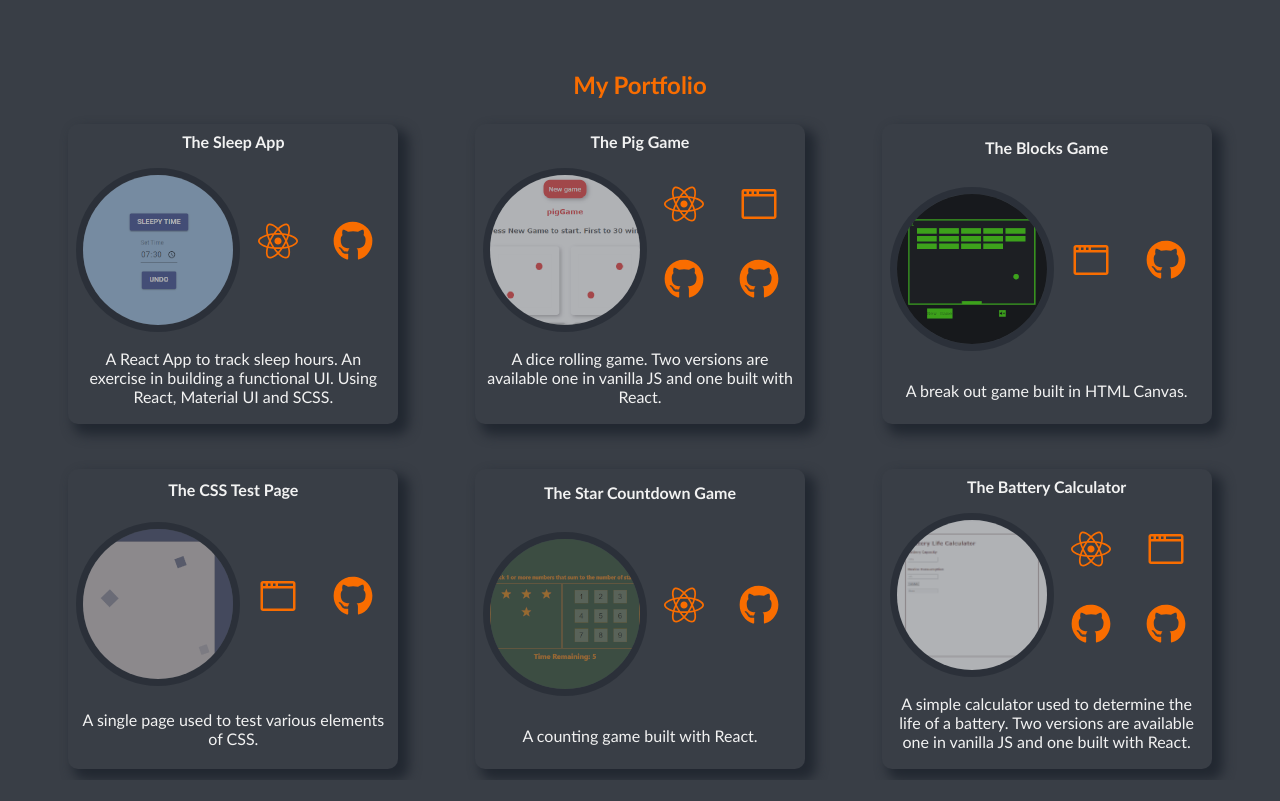
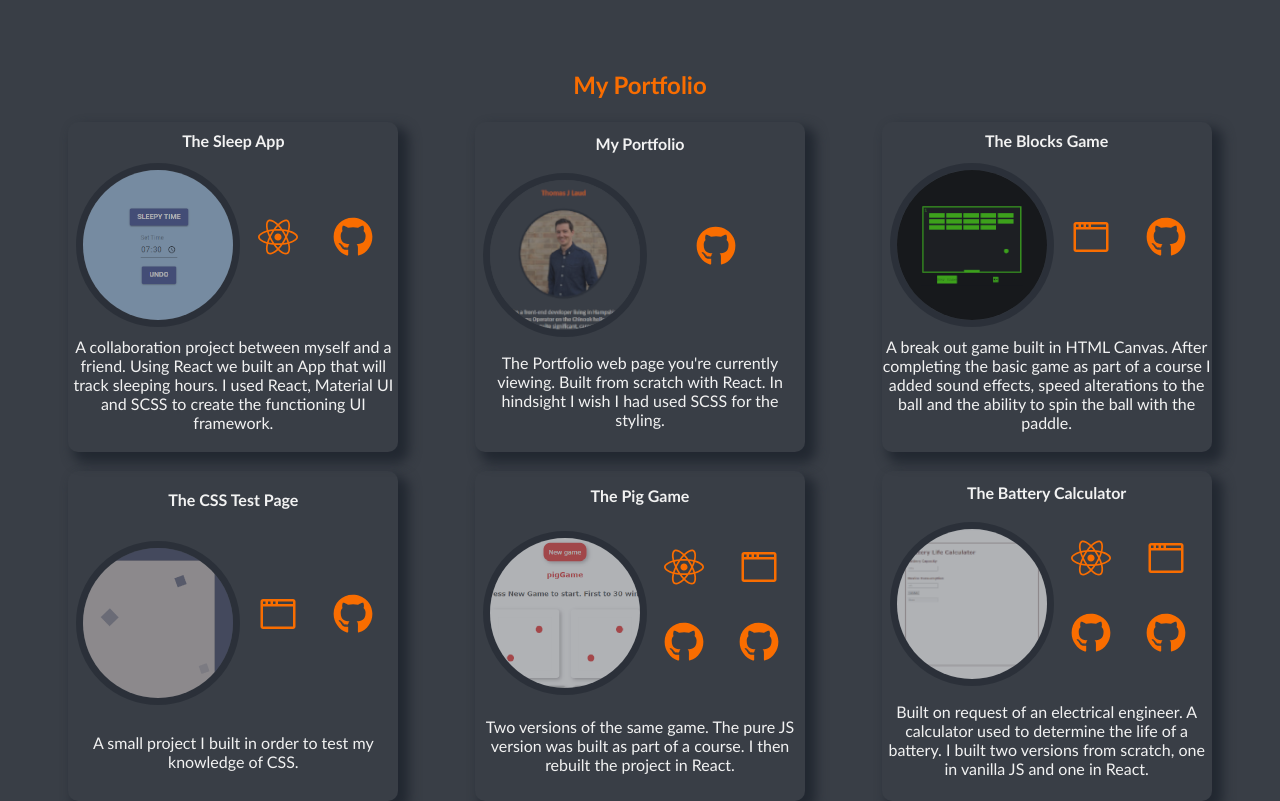
Before and after one commit to tjlaud/React-portfolio, a React (Create React App) app: page / in a window 1280 px wide. Shown: the part 780-1581 px from the top of the page. Before the commit the page ends 1560 px from the top, so only its background shows below. Built offline with nearby package versions, Linux system fonts and the light colour scheme.

Commit message:
portfolio projects update

```diff
--- a/src/App.css
+++ b/src/App.css
@@ -69,13 +69,13 @@ body {
   text-align: center;
 }
 .projects-container > div {
-  height: 300px;
+  height: 330px;
   width: 330px;
   box-shadow: 8px 8px 12px 3px var(--background-dark);
   border-radius: 10px;
   color: var(--colour-light);
-  margin: 5px;
-  margin-bottom: 5vh;
+  margin: 3px;
+  margin-bottom: 2vh;
   display: flex;
   flex-direction: column;
   justify-content: space-around;
@@ -84,10 +84,11 @@ body {
   font-size: 1em;
   align-self: center;
   text-align: center;
+  margin-top: 10px;
 }
 .projects-container > div > h4 {
   align-self: center;
-  margin-bottom: 1px;
+  margin: 5px;
 }
 /* Contains picture AND links Div */
 .project-embedded-div {
@@ -115,15 +116,16 @@ body {
   align-items: center;
   justify-items: center;
 }
-/* Description of project */
-.projects-container > div > p {
-  margin: 10px;
-}
+
 .project-embedded-link {
   padding: 0.5vh;
   height: 5vh;
   width: 5vh;
   color: var(--colour-bright);
+}
+/* tweak to porfolio icon */
+.portfolio-gitHub-icon {
+  margin-left: 40px;
 }
 
 /* -------- Bio -------- */
--- a/src/components/Projects.js
+++ b/src/components/Projects.js
@@ -5,7 +5,7 @@ import cssProject from "../assets/css.png";
 import sleepProject from "../assets/sleeptracker.png";
 import peaProject from "../assets/peashooter.png";
 import pigProject from "../assets/pig.png";
-import starProject from "../assets/stargame.png";
+import portfolioProject from "../assets/portfolio.png";
 import { FaGithub, FaReact } from "react-icons/fa";
 import { GoBrowser } from "react-icons/go";
 
@@ -37,9 +37,87 @@ function Projects() {
           </div>
         </div>
         <p>
-          A React App to track sleep hours. An exercise in building a functional
-          UI. Using React, Material UI and SCSS.
+          A collaboration project between myself and a friend. Using React we
+          built an App that will track sleeping hours. I used React, Material UI
+          and SCSS to create the functioning UI framework.
         </p>
+      </div>
+
+      <div>
+        <h4>My Portfolio</h4>
+        <div className="project-embedded-div">
+          <img src={portfolioProject} alt="my portfolio page" />
+          <div className="portfolio-gitHub-icon">
+            <a
+              href="https://github.com/tjlaud/React-portfolio"
+              target="_blank"
+              rel="noopener noreferrer"
+              title="My Portfolio (GitHub Repo)"
+            >
+              <FaGithub className="project-embedded-link"></FaGithub>
+            </a>
+          </div>
+        </div>
+        <p>
+          The Portfolio web page you're currently viewing. Built from scratch
+          with React. In hindsight I wish I had used SCSS for the styling.
+        </p>
+      </div>
+
+      <div>
+        <h4>The Blocks Game</h4>
+        <div className="project-embedded-div">
+          <img src={peaProject} alt="my blocks project" />
+          <div>
+            <a
+              href="https://peashooter.netlify.app/"
+              target="_blank"
+              rel="noopener noreferrer"
+              title="Blocks Game"
+            >
+              <GoBrowser className="project-embedded-link"></GoBrowser>
+            </a>
+            <a
+              href="https://github.com/tjlaud/Pea-Shooter-Game"
+              target="_blank"
+              rel="noopener noreferrer"
+              title="Blocks Game (GitHub Repo)"
+            >
+              <FaGithub className="project-embedded-link"></FaGithub>
+            </a>
+          </div>
+        </div>
+        <p>
+          A break out game built in HTML Canvas. After completing the basic game
+          as part of a course I added sound effects, speed alterations to the
+          ball and the ability to spin the ball with the paddle.
+        </p>
+      </div>
+
+      <div>
+        <h4>The CSS Test Page</h4>
+        <div className="project-embedded-div">
+          <img src={cssProject} alt="my css project" />
+          <div>
+            <a
+              href="https://cssnavgridflex.netlify.app/"
+              target="_blank"
+              rel="noopener noreferrer"
+              title="CSS Project"
+            >
+              <GoBrowser className="project-embedded-link"></GoBrowser>
+            </a>
+            <a
+              href="https://github.com/tjlaud/css-nav-grid-flex"
+              target="_blank"
+              rel="noopener noreferrer"
+              title="CSS Project (GitHub Repo)"
+            >
+              <FaGithub className="project-embedded-link"></FaGithub>
+            </a>
+          </div>
+        </div>
+        <p>A small project I built in order to test my knowledge of CSS.</p>
       </div>
 
       <div>
@@ -82,87 +160,9 @@ function Projects() {
           </div>
         </div>
         <p>
-          A dice rolling game. Two versions are available one in vanilla JS and
-          one built with React.
+          Two versions of the same game. The pure JS version was built as part
+          of a course. I then rebuilt the project in React.
         </p>
-      </div>
-
-      <div>
-        <h4>The Blocks Game</h4>
-        <div className="project-embedded-div">
-          <img src={peaProject} alt="my blocks project" />
-          <div>
-            <a
-              href="https://peashooter.netlify.app/"
-              target="_blank"
-              rel="noopener noreferrer"
-              title="Blocks Game"
-            >
-              <GoBrowser className="project-embedded-link"></GoBrowser>
-            </a>
-            <a
-              href="https://github.com/tjlaud/Pea-Shooter-Game"
-              target="_blank"
-              rel="noopener noreferrer"
-              title="Blocks Game (GitHub Repo)"
-            >
-              <FaGithub className="project-embedded-link"></FaGithub>
-            </a>
-          </div>
-        </div>
-        <p>A break out game built in HTML Canvas.</p>
-      </div>
-
-      <div>
-        <h4>The CSS Test Page</h4>
-        <div className="project-embedded-div">
-          <img src={cssProject} alt="my css project" />
-          <div>
-            <a
-              href="https://cssnavgridflex.netlify.app/"
-              target="_blank"
-              rel="noopener noreferrer"
-              title="CSS Project"
-            >
-              <GoBrowser className="project-embedded-link"></GoBrowser>
-            </a>
-            <a
-              href="https://github.com/tjlaud/css-nav-grid-flex"
-              target="_blank"
-              rel="noopener noreferrer"
-              title="CSS Project (GitHub Repo)"
-            >
-              <FaGithub className="project-embedded-link"></FaGithub>
-            </a>
-          </div>
-        </div>
-        <p>A single page used to test various elements of CSS.</p>
-      </div>
-
-      <div>
-        <h4>The Star Countdown Game</h4>
-        <div className="project-embedded-div">
-          <img src={starProject} alt="my star game" />
-          <div>
-            <a
-              href="https://stargamereact.netlify.app/"
-              target="_blank"
-              rel="noopener noreferrer"
-              title="Star Game (React)"
-            >
-              <FaReact className="project-embedded-link"></FaReact>
-            </a>
-            <a
-              href="https://github.com/tjlaud/React-exercise-Star-Game"
-              target="_blank"
-              rel="noopener noreferrer"
-              title="Star Game (GitHub Repo)"
-            >
-              <FaGithub className="project-embedded-link"></FaGithub>
-            </a>
-          </div>
-        </div>
-        <p>A counting game built with React.</p>
       </div>
 
       <div>
@@ -205,8 +205,9 @@ function Projects() {
           </div>
         </div>
         <p>
-          A simple calculator used to determine the life of a battery. Two
-          versions are available one in vanilla JS and one built with React.
+          Built on request of an electrical engineer. A calculator used to
+          determine the life of a battery. I built two versions from scratch,
+          one in vanilla JS and one in React.
         </p>
       </div>
     </div>
```
Also changed, not shown: src/assets/peashooter.png, src/assets/portfolio.png (added).
